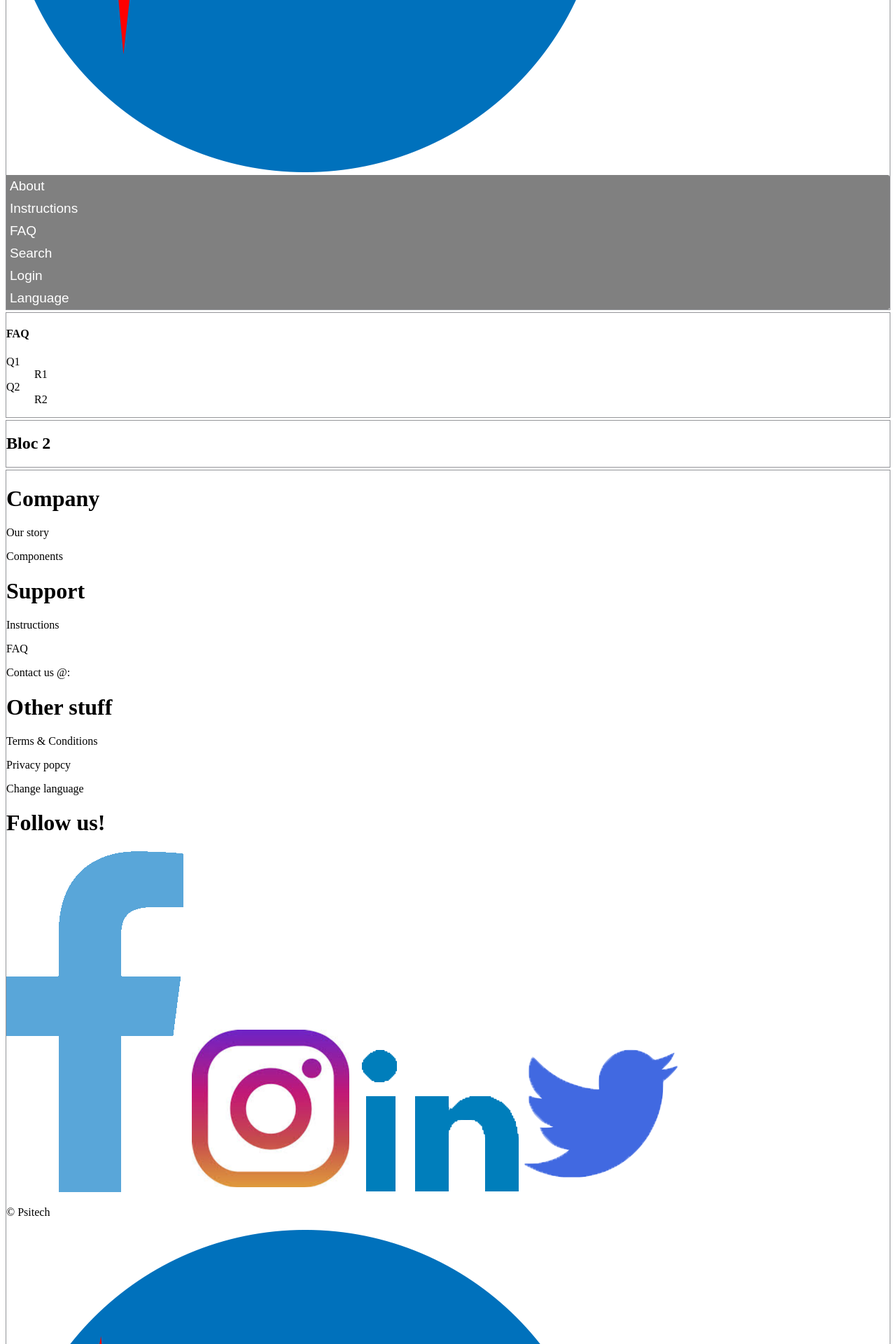
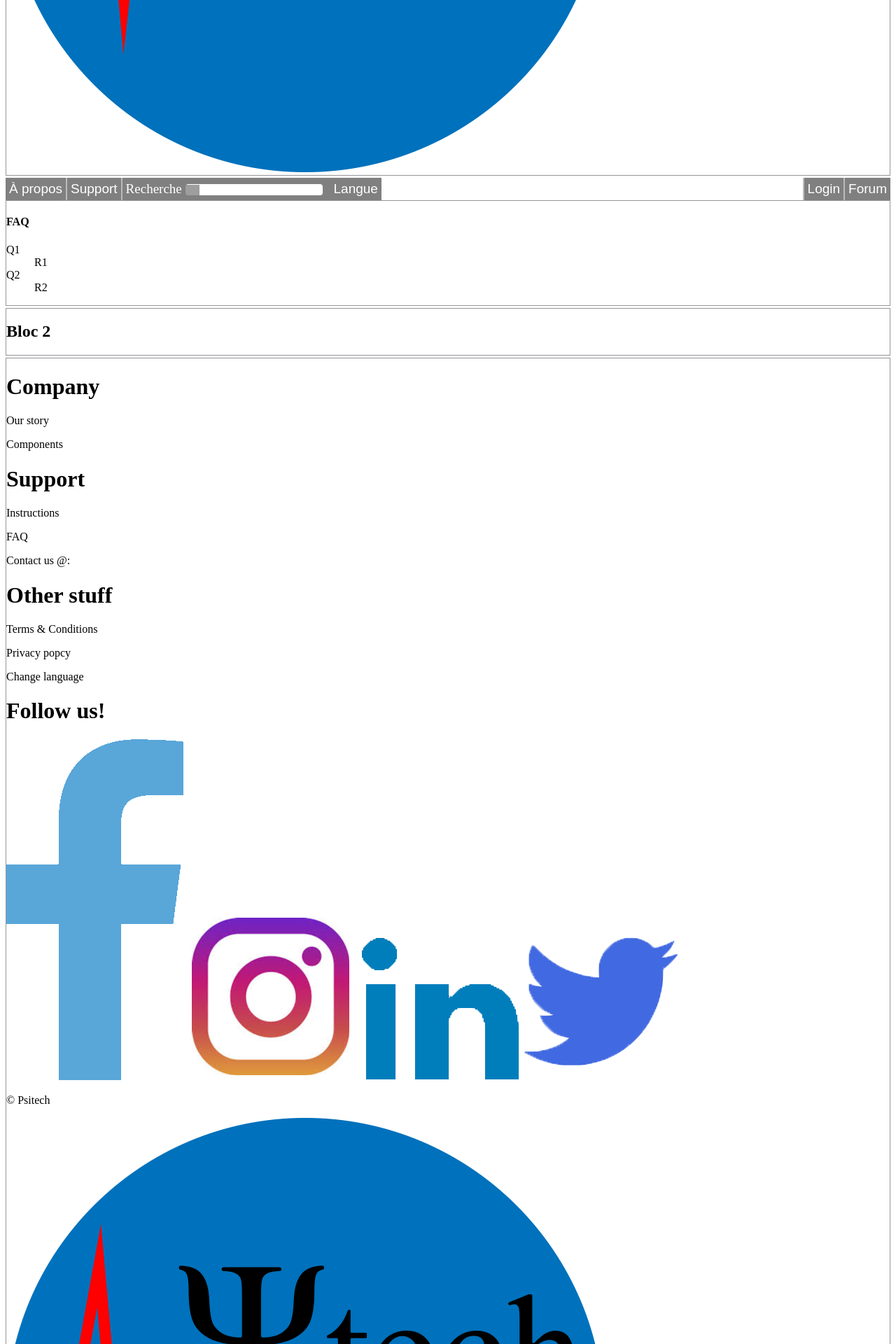
Before and after one commit to KynZix/Projet-APP-, a PHP site: page /FAQ.php in a window 1280 px wide. Shown: the part 617-2537 px from the top of the page at 70% size. Run offline with PHP 8.4, Linux system fonts and the light colour scheme; grey boxes are pictures that could not be loaded.

Commit message:
Update menus.php

```diff
--- a/menus.php
+++ b/menus.php
@@ -1,109 +1,46 @@
 <header class="logo_entreprise">
-
-
-
         <a href="index.html">
-
-          <img src="logoapp.png" id="logo">
-
+                <img src="Media\logoapp.PNG" id="logo">
         </a>
-
-
-
-        <div class="navbar">
-
-          <div class="menu1">
-
-
-
-            <div class="About">
-
-              <a href="about.html">
-
-                <button class="menubtn" id="About">About</button>
-
-              </a>
-
-              <div class="dropdown-content" id="About">
-
-                <a href="#">Our story</a>
-
-                <a href="#">Recruitemet</a>
-
-                <a href="#">Components</a>
-
-              </div>
-
-            </div>
-
-
-
-
-
-            <div class="Instructions">
-
-              <a href="#">
-
-                <button class="menubtn">Instructions</button>
-
-              </a>
-
-            </div>
-
-
-
-            <div class="FAQ">
-
-              <a href="FAQ.html">
-
-                <button class="menubtn">FAQ</button>
-
-              </a>
-
-            </div>
-
-
-
-          </div>
-
-
-
-
-
-          <div class="menu2">
-
-            <div class="Search">
-
-              <button class="menubtn">Search</button>
-
-            </div>
-
-
-
-            <div class="Login">
-
-              <button class="menubtn">Login</button>
-
-            </div>
-
-
-
-            <div class="Language">
-
-              <button class="menubtn">Language</button>
-
-              <div class="dropdown-content" id="Language">
-
-                <a href="#">Francais</a>
-
-                <a href="#">Anglais</a>
-
-              </div>
-
-            </div>
-
-          </div>
-
-        </div>
-
-      </header>
+</header>
+<div class="group">
+	<nav>
+		<ul class="menuoptions">
+			<li style="float:left" class="dropdown" id="menu1">
+				<button class="menubtn" id="leftbutton">À propos</button>
+	  			<div class="dropdown-content" id="menu-content1">
+					<a href="index.html">Accueil</a>
+	 				<a href="#">Adresse</a>
+	 				<a href="terms.html">Mentions légales</a>
+	  			</div>
+	  		</li>
+			<li style="float:left" class="dropdown" id="menu2">
+	  			<button class="menubtn" id="leftbutton">Support</button>
+	  			<div class="dropdown-content" id="menu-content2">
+	 				<a href="#">Guide d'utilisation</a>
+	 				<a href="FAQ.html">FAQ</a>
+	 				<a href="#">Nous Contactez</a>
+	  			</div>
+	  		</li>
+			<li style="float:right" class="dropdown">
+	  			<button class="menubtn" id="rightbutton">Forum</button>
+	  		</li>
+			<li class="dropdown">
+	  			<form class="menuinput"  id="leftbutton">
+	  				Recherche
+	  				<input type="search" name="search-website">
+	  			</form>
+	  		</li>
+	  		<li style="float:right" class="dropdown">
+	  			<button class="menubtn" id="rightbutton"><a href="login.html">Login</a></button>
+	  		</li>
+	  		<li class="dropdown" id="menu3">
+				<button class="menubtn">Langue</button>
+		      		<div class="dropdown-content" id="menu-content3">
+					<a href="#">Francais</a>
+					<a href="#">Anglais</a>
+				</div>
+			</li>
+		</ul>
+	</nav>
+</div>
```
